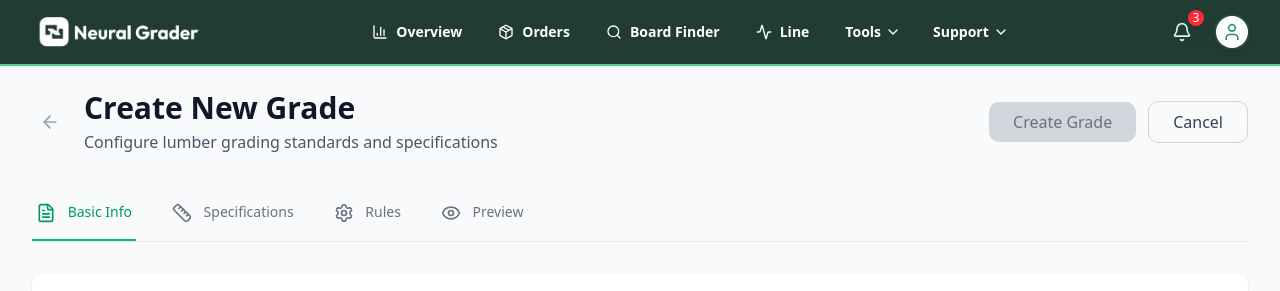
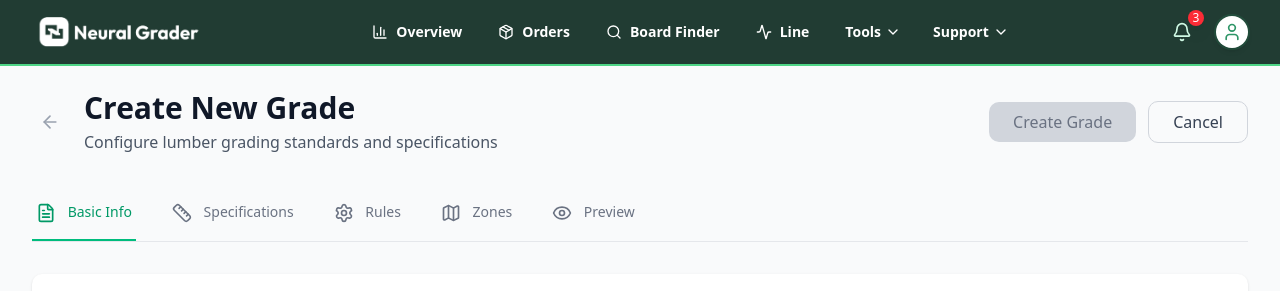
Before and after one commit to erbarraud/NG-V3, a Vue app: page /grade-management/create in a window 1280 px wide. Shown: the top 291 px of the page. Built offline with nearby package versions, Linux system fonts and the light colour scheme.

Commit message:
Add Zones tab for board defect zone mapping

```diff
--- a/src/views/CreateGrade.vue
+++ b/src/views/CreateGrade.vue
@@ -473,7 +473,7 @@
 <script setup>
 import { ref, computed } from 'vue'
 import { useRoute, useRouter } from 'vue-router'
-import { ArrowLeft, FileText, Settings, Eye, Package, Ruler } from 'lucide-vue-next'
+import { ArrowLeft, FileText, Settings, Eye, Package, Ruler, Map } from 'lucide-vue-next'
 
 const route = useRoute()
 const router = useRouter()
@@ -489,6 +489,7 @@ const tabs = ref([
   { id: 'basic', name: 'Basic Info', icon: FileText },
   { id: 'specifications', name: 'Specifications', icon: Ruler },
   { id: 'rules', name: 'Rules', icon: Settings },
+  { id: 'zones', name: 'Zones', icon: Map },
   { id: 'preview', name: 'Preview', icon: Eye }
 ])
 
@@ -536,7 +537,8 @@ const formData = ref({
     allowWane: false,
     allowSapwood: false,
     requireStraightGrain: false
-  }
+  },
+  zones: []
 })
 
 // Form validation
```
